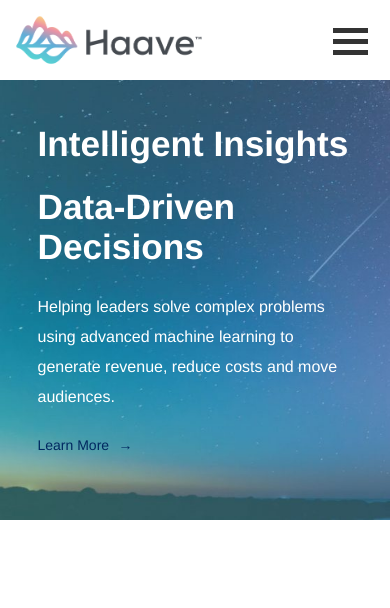
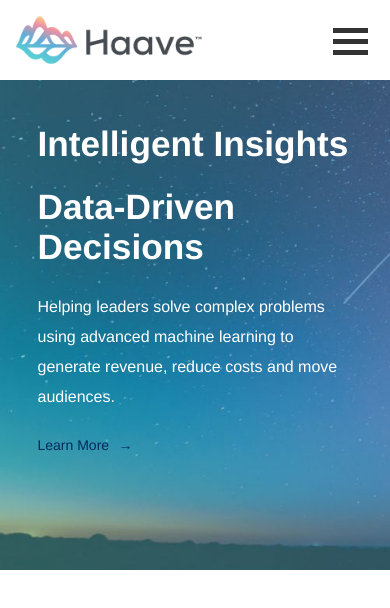
Before and after one commit to gadarsh555/haave, a React (Create React App) app: page / in a window 390 px wide. Shown: the top 608 px of the page. Built offline with nearby package versions, Linux system fonts and the light colour scheme.

Commit message:
small screen header background fix. Increased height of header on mobile devices.

```diff
--- a/src/App.css
+++ b/src/App.css
@@ -62,6 +62,9 @@ span {
 	}
 }
 @media (max-width: 600px) {
+	.App-header {
+		height: 450px;
+	}
 	.Header-content {
 		padding: 0 5%;
 	}
```
Also changed, not shown: 8 other files (tests, documents, lock files or other folders).
